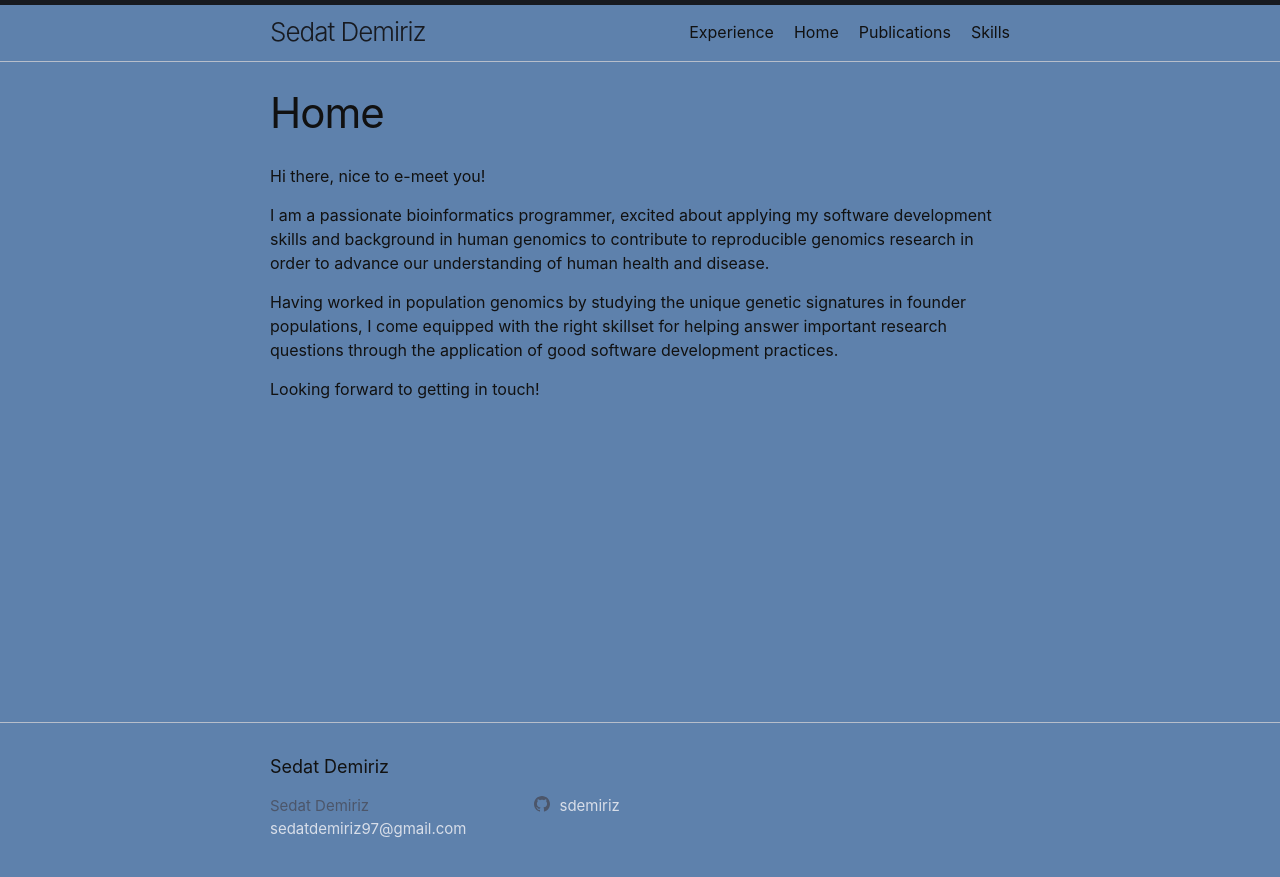
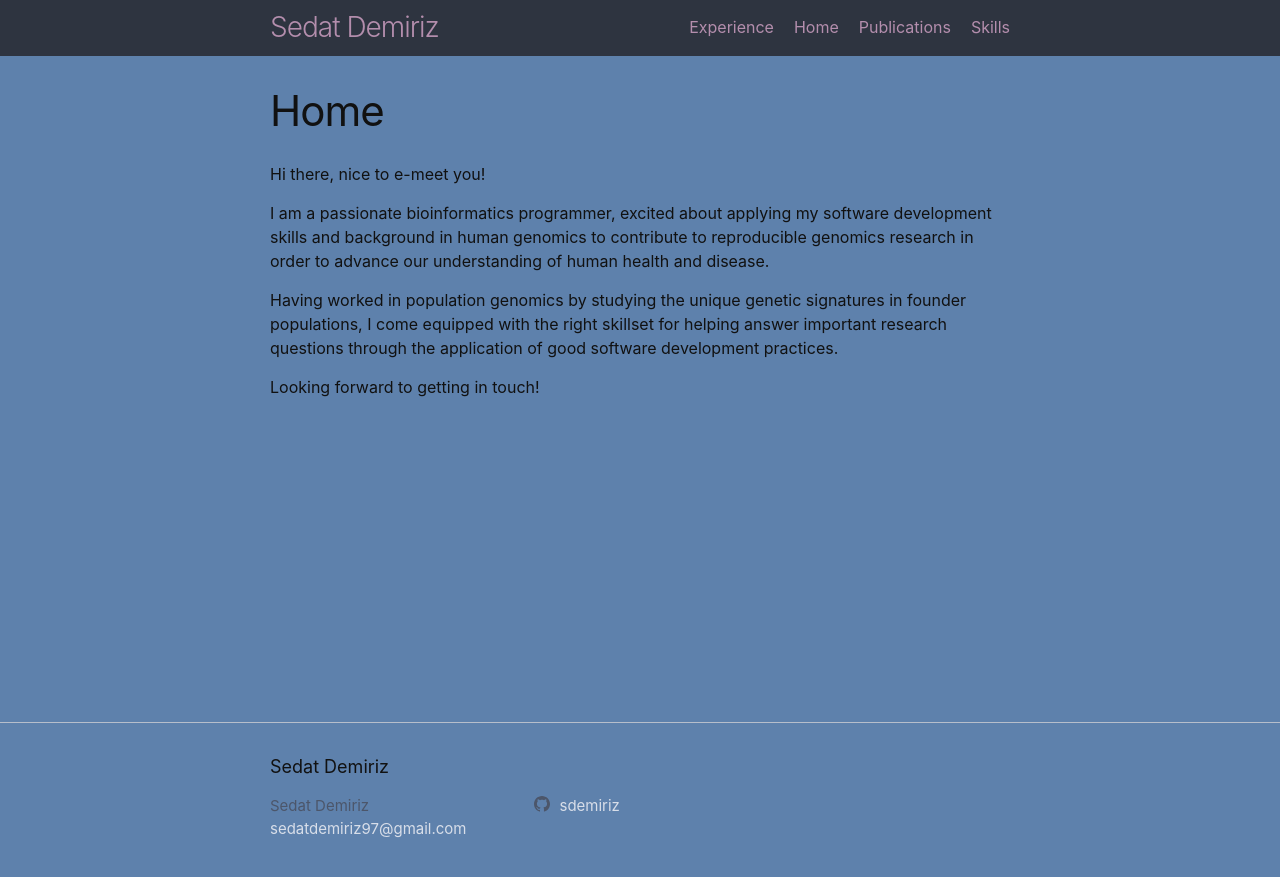
Before and after one commit to sdemiriz/sdemiriz.github.io, a Jekyll site: the page built from home.html, in a window 1280 px wide. Shown: the top 877 px of the page. Built offline with Jekyll 4.4.1, drawn with Linux system fonts in a browser that asks for light colours.

Commit message:
feat: style and format pass header

```diff
--- a/_sass/minima/_layout.scss
+++ b/_sass/minima/_layout.scss
@@ -2,8 +2,8 @@
  * Site header
  */
 .site-header {
-  border-top: 5px solid $grey-color-dark;
-  border-bottom: 1px solid $grey-color-light;
+  background: #2e3440;
+  border-bottom: 4px solid #5e81ac;
   min-height: $spacing-unit * 1.865;
 
   // Positioning context for the mobile navigation icon
@@ -11,7 +11,7 @@
 }
 
 .site-title {
-  @include relative-font-size(1.625);
+  @include relative-font-size(1.75);
   font-weight: 300;
   line-height: $base-line-height * $base-font-size * 2.25;
   letter-spacing: -1px;
@@ -20,7 +20,7 @@
 
   &,
   &:visited {
-    color: $grey-color-dark;
+    color: #b48ead;
   }
 }
 
@@ -29,7 +29,7 @@
   line-height: $base-line-height * $base-font-size * 2.25;
 
   .nav-trigger {
-      display: none;
+    display: none;
   }
 
   .menu-icon {
@@ -37,7 +37,7 @@
   }
 
   .page-link {
-    color: $text-color;
+    color: #b48ead;
     line-height: $base-line-height;
 
     // Gaps between nav items, but not on the last one
@@ -73,17 +73,17 @@
       padding-top: 10px;
       text-align: center;
 
-      > svg {
+      >svg {
         fill: $grey-color-dark;
       }
     }
 
-    input ~ .trigger {
+    input~.trigger {
       clear: both;
       display: none;
     }
 
-    input:checked ~ .trigger {
+    input:checked~.trigger {
       display: block;
       padding-bottom: 5px;
     }
@@ -95,6 +95,7 @@
       &:not(:last-child) {
         margin-right: 0;
       }
+
       margin-left: 20px;
     }
   }
```
